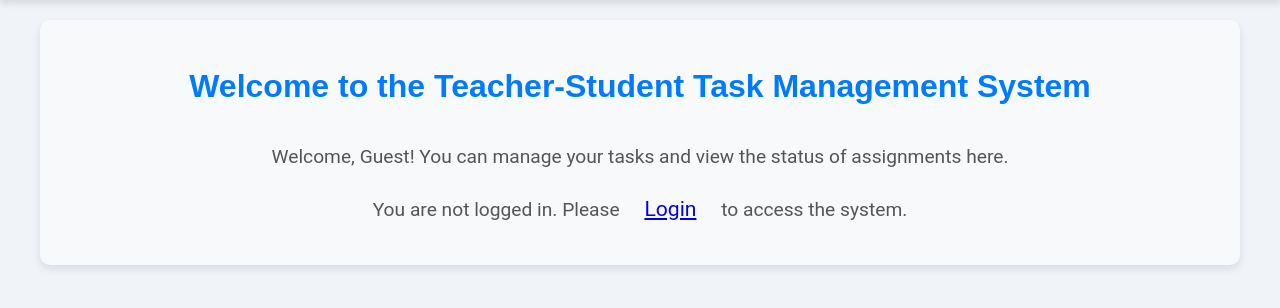
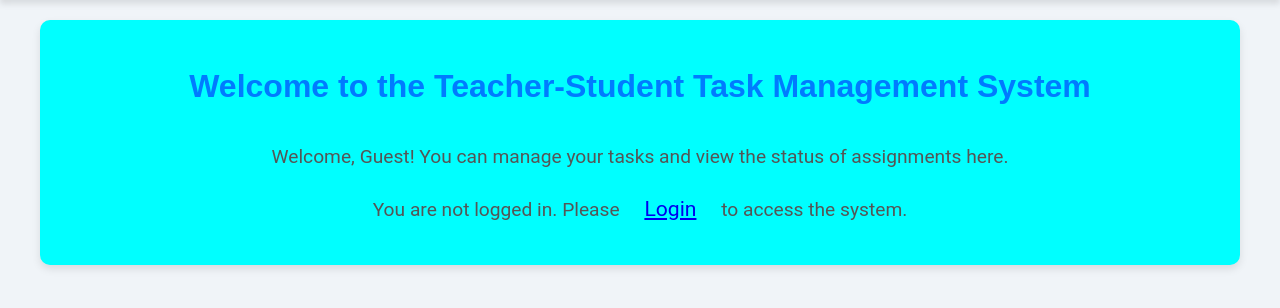
Before and after one commit to avinashlone22/Student_task, a Flask app: page /home in a window 1280 px wide. Shown: the part 58-366 px from the top of the page. Run offline with Flask 3, Linux system fonts and the light colour scheme; parts of the project's set-up code (start-up, migrations or seed data) failed here and were passed over.

Commit message:
changes final 38

```diff
--- a/templates/home.html
+++ b/templates/home.html
@@ -33,7 +33,7 @@
 <style>
     /* Custom Styles for Home Page */
     .container {
-        background-color: #f8f9fa;
+        background-color: #00FFFF;
         border-radius: 10px;
         padding: 20px;
         box-shadow: 0px 4px 8px rgba(0, 0, 0, 0.1);
```
